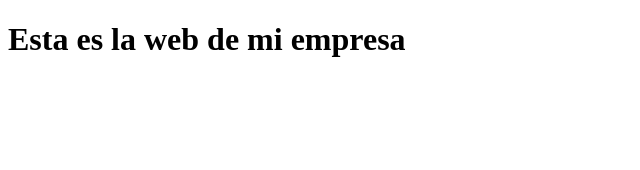
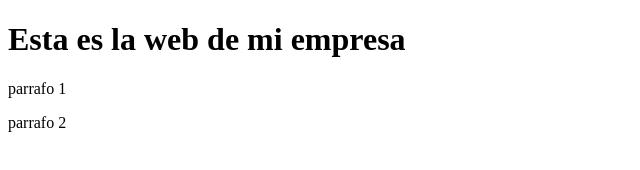
Before and after one commit to juanpablosala/curso_git, a plain HTML site: page index.html in a window 1280 px wide. Shown: the whole page, without its empty margins (0-640 px from the left). Drawn offline with Linux system fonts and the light colour scheme.

Commit message:
agrego 2 parrafos

```diff
--- a/index.html
+++ b/index.html
@@ -5,6 +5,7 @@
 	</head>
 	<body>
 		<h1>Esta es la web de mi empresa</h1>
-
+	        <p>parrafo 1</p>
+		<p>parrafo 2</p>
 	</body>
 </html>
```
